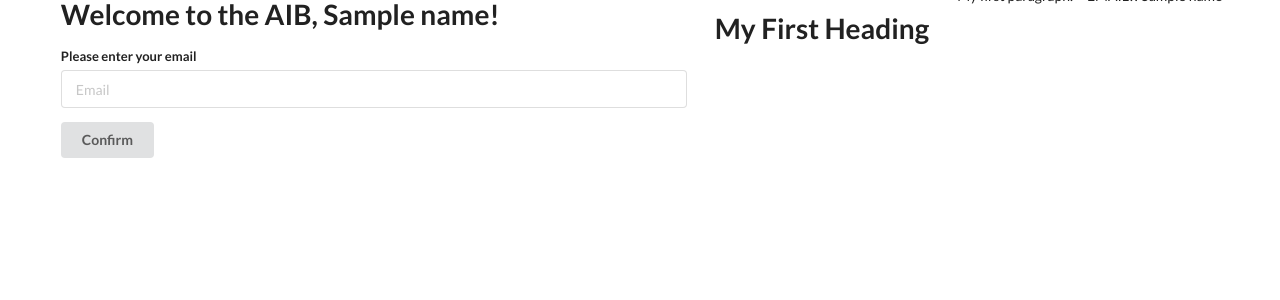
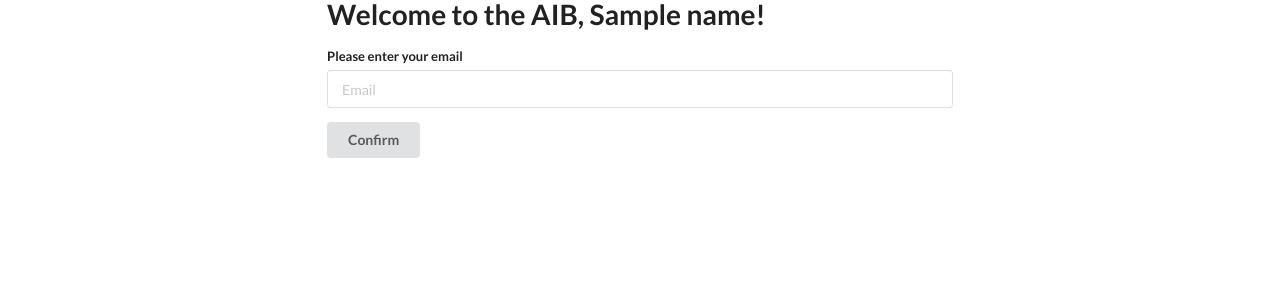
Before and after one commit to AlanLiu96/AibDelivery, a Flask app: template templates/email.html in a window 1280 px wide. Shown: the top 300 px of the page. Run offline with Flask 2, Linux system fonts and the light colour scheme; the template is opened without the code that fills it: most values are stand-ins (such as "Sample title", 1, 10 or a date in 2020); some libraries are stand-ins or nearby versions.

Commit message:
Update email.html

```diff
--- a/templates/email.html
+++ b/templates/email.html
@@ -30,18 +30,4 @@
 
 </body>
 
-
-
-<!<body>
-
-<h1>My First Heading</h1>
-
-<p>My first paragraph.</p>
-
-
-EMAIL!!
-
-{{name}}
-</body>>
-
 </html>
```
